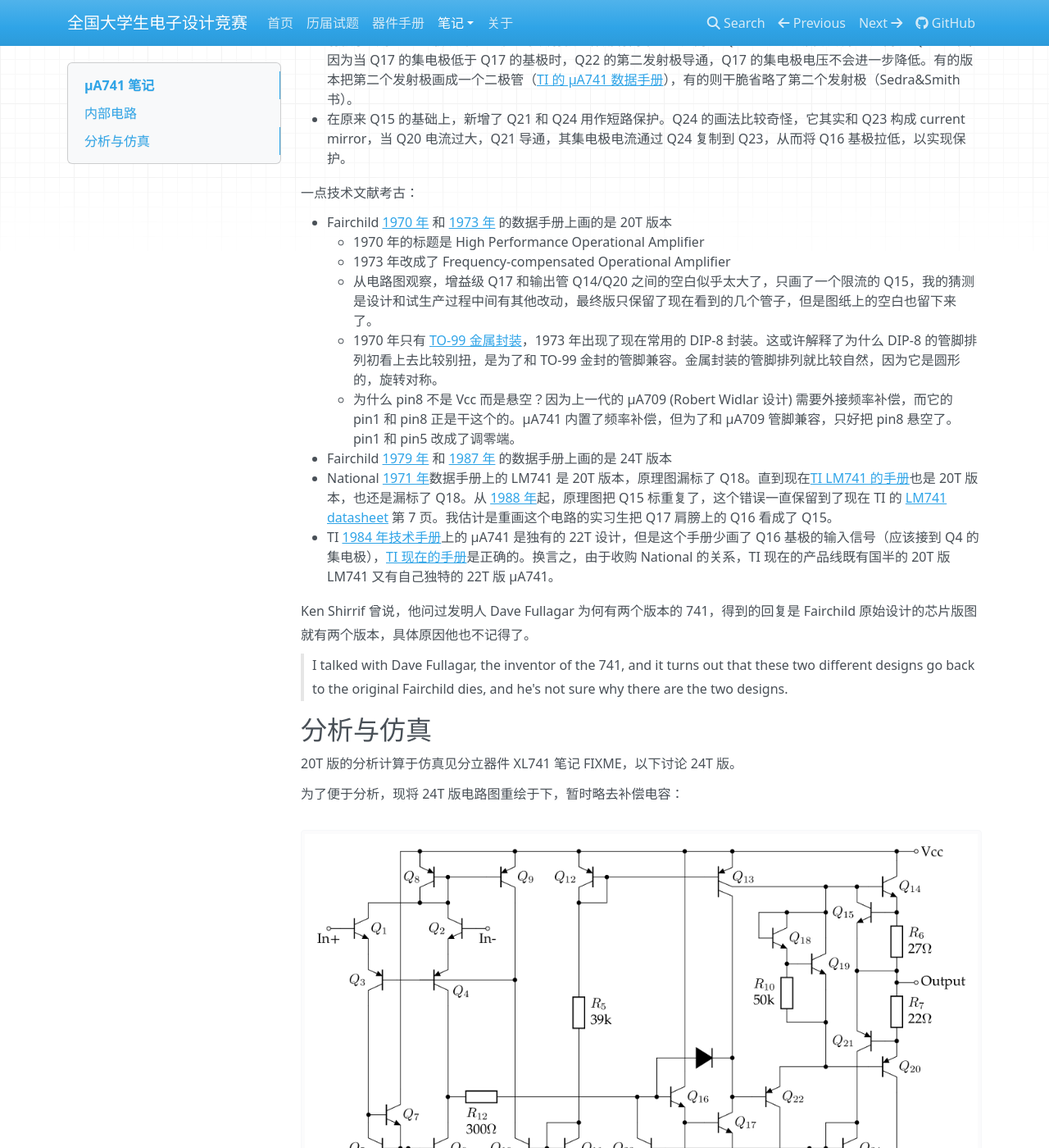
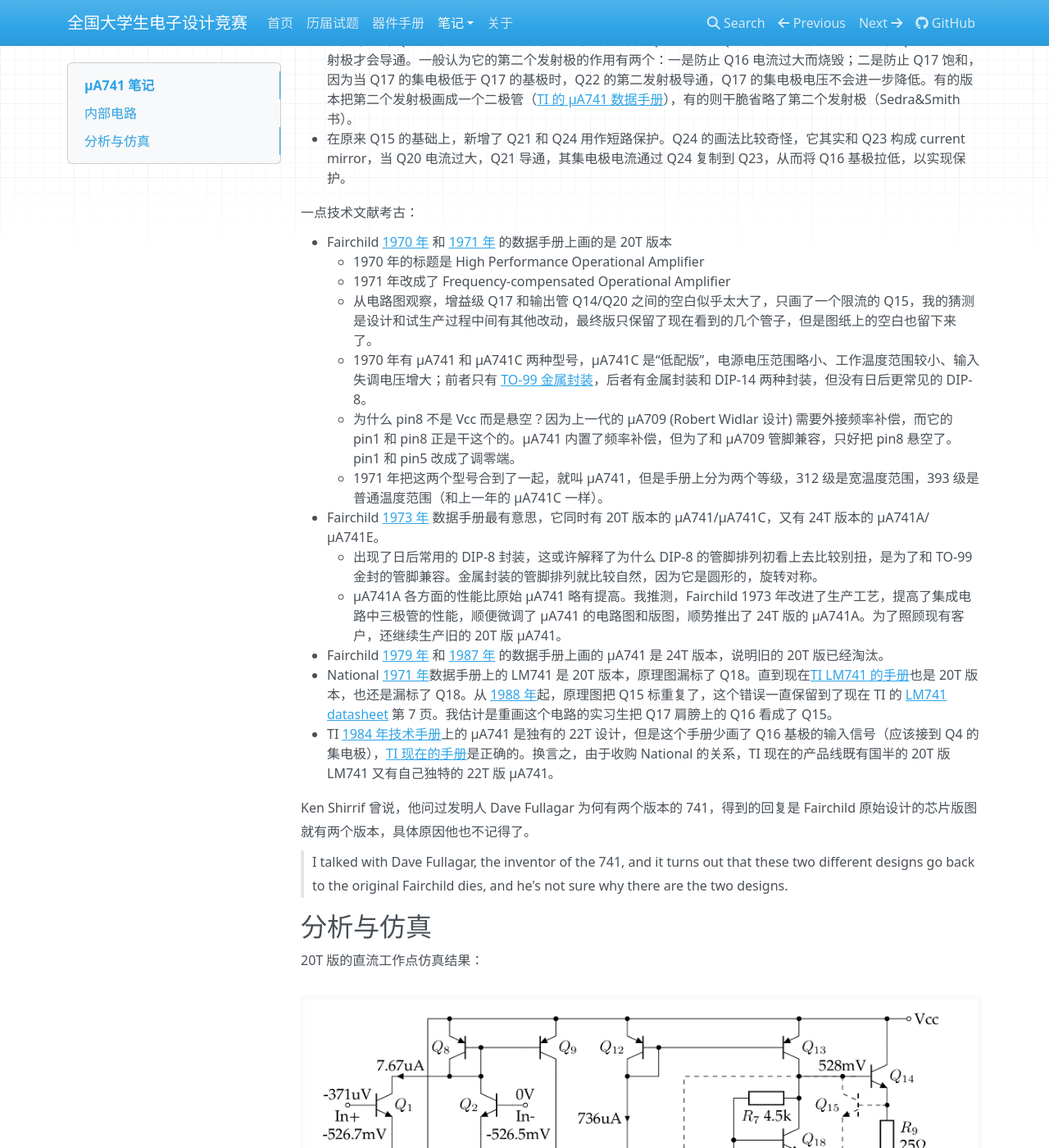
Before and after one commit to chenshuo/nuedc, an MkDocs documentation site: the page built from docs/741.md, in a window 1280 px wide and 1400 px high, scrolled down 2328 px. Shown: the whole window at 82% size. Built offline with MkDocs 1.6.1, drawn with Linux system fonts in a browser that asks for light colours; nearby versions of some CDN libraries; formulas are drawn with MathJax 3; some of the changed text lies outside the part shown.

Commit message:
Update 741 notes.

```diff
--- a/docs/741.md
+++ b/docs/741.md
@@ -17,6 +17,7 @@
 
 * <https://www.righto.com/2015/10/inside-ubiquitous-741-op-amp-circuits.html> 分析的是金封的 AD741
 * <https://spectrum.ieee.org/chip-hall-of-fame-fairchild-semiconductor-a741-opamp> 是原始 Fairchild 的硅片，也见 <https://www.computerhistory.org/revolution/digital-logic/12/281/1478>
+* <https://www.tinytransistors.net/2020/11/03/the-741-op-amp/> 列出了多个厂家的 die。
 
 
 其中面积最大的发亮的区域是 30pF 的补偿电容。
@@ -49,13 +50,17 @@
 
 一点技术文献考古：
 
-* Fairchild [1970 年](741/fairchild1970.pdf) 和 [1973 年](741/fairchild1973.pdf) 的数据手册上画的是 20T 版本
+* Fairchild [1970 年](741/fairchild1970.pdf) 和 [1971 年](741/fairchild1971.pdf) 的数据手册上画的是 20T 版本
     * 1970 年的标题是 High Performance Operational Amplifier
-    * 1973 年改成了 Frequency-compensated Operational Amplifier
+    * 1971 年改成了 Frequency-compensated Operational Amplifier
     * 从电路图观察，增益级 Q17 和输出管 Q14/Q20 之间的空白似乎太大了，只画了一个限流的 Q15，我的猜测是设计和试生产过程中间有其他改动，最终版只保留了现在看到的几个管子，但是图纸上的空白也留下来了。
-    * 1970 年只有 [TO-99 金属封装](https://www.computerhistory.org/revolution/digital-logic/12/281/1490)，1973 年出现了现在常用的 DIP-8 封装。这或许解释了为什么 DIP-8 的管脚排列初看上去比较别扭，是为了和 TO-99 金封的管脚兼容。金属封装的管脚排列就比较自然，因为它是圆形的，旋转对称。
+    * 1970 年有 µA741 和 µA741C 两种型号，µA741C 是“低配版”，电源电压范围略小、工作温度范围较小、输入失调电压增大；前者只有 [TO-99 金属封装](https://www.computerhistory.org/revolution/digital-logic/12/281/1490)，后者有金属封装和 DIP-14 两种封装，但没有日后更常见的 DIP-8。
     * 为什么 pin8 不是 Vcc 而是悬空？因为上一代的 µA709 (Robert Widlar 设计) 需要外接频率补偿，而它的 pin1 和 pin8 正是干这个的。µA741 内置了频率补偿，但为了和 µA709 管脚兼容，只好把 pin8 悬空了。pin1 和 pin5 改成了调零端。
-* Fairchild [1979 年](741/fairchild1979.pdf) 和 [1987 年](741/fairchild1987.pdf) 的数据手册上画的是 24T 版本
+    * 1971 年把这两个型号合到了一起，就叫 µA741，但是手册上分为两个等级，312 级是宽温度范围，393 级是普通温度范围（和上一年的 µA741C 一样）。
+* Fairchild [1973 年](741/fairchild1973.pdf) 数据手册最有意思，它同时有 20T 版本的 µA741/µA741C，又有 24T 版本的 µA741A/µA741E。
+    * 出现了日后常用的 DIP-8 封装，这或许解释了为什么 DIP-8 的管脚排列初看上去比较别扭，是为了和 TO-99 金封的管脚兼容。金属封装的管脚排列就比较自然，因为它是圆形的，旋转对称。
+    * µA741A 各方面的性能比原始 µA741 略有提高。我推测，Fairchild 1973 年改进了生产工艺，提高了集成电路中三极管的性能，顺便微调了 µA741 的电路图和版图，顺势推出了 24T 版的 µA741A。为了照顾现有客户，还继续生产旧的 20T 版 µA741。
+* Fairchild [1979 年](741/fairchild1979.pdf) 和 [1987 年](741/fairchild1987.pdf) 的数据手册上画的 µA741 是 24T 版本，说明旧的 20T 版已经淘汰。
 * National [1971 年](741/national1971.pdf)数据手册上的 LM741 是 20T 版本，原理图漏标了 Q18。直到现在[TI LM741 的手册](741/LM741-TI.pdf)也是 20T 版本，也还是漏标了 Q18。从 [1988 年](741/national1988.pdf)起，原理图把 Q15 标重复了，这个错误一直保留到了现在 TI 的 [LM741 datasheet](741/LM741-TI.pdf) 第 7 页。我估计是重画这个电路的实习生把 Q17 肩膀上的 Q16 看成了 Q15。
 * TI [1984 年技术手册](741/ti1984.pdf)上的 µA741 是独有的 22T 设计，但是这个手册少画了 Q16 基极的输入信号（应该接到 Q4 的集电极），[TI 现在的手册](741/ua741-ti.pdf)是正确的。换言之，由于收购 National 的关系，TI 现在的产品线既有国半的 20T 版 LM741 又有自己独特的 22T 版 µA741。
 
@@ -66,7 +71,13 @@
 
 ## 分析与仿真
 
-20T 版的分析计算于仿真见分立器件 XL741 笔记 FIXME，以下讨论 24T 版。
+20T 版的直流工作点仿真结果：
+
+![](741/lm741-20t-op0.png)
+
+FIXME: 分立器件 XL741 笔记
+
+以下讨论 24T 版。
 
 为了便于分析，现将 24T 版电路图重绘于下，暂时略去补偿电容：
 
```
Also changed, not shown: docs/datasheets.md (+1 -1 lines), docs/741/lm741-20t-op0.png (added), docs/741/lm741-20t.png, docs/741/lm741-24t-ds.png, docs/741/lm741-24t.png, 4 other files.
